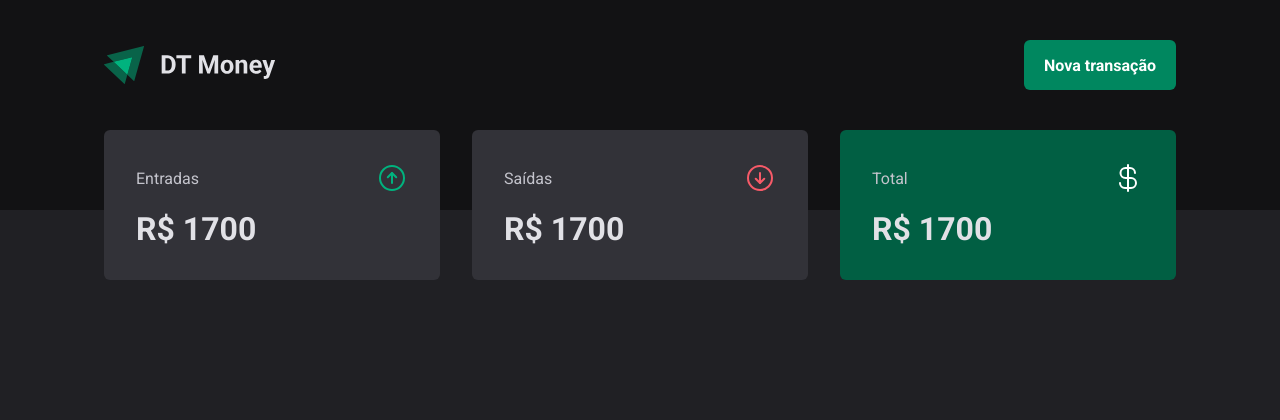
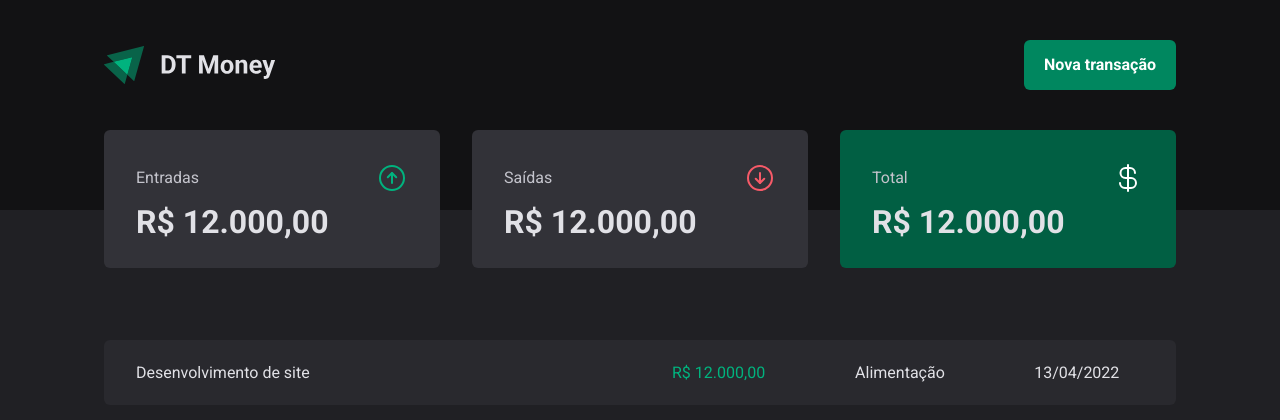
Before and after one commit to ig-swll/dtmoney, a React (Vite) app: page / in a window 1280 px wide. Shown: the top 420 px of the page. Built offline with nearby package versions, Linux system fonts and the light colour scheme.

Commit message:
componente Transactions

```diff
--- a/src/components/Summary/index.tsx
+++ b/src/components/Summary/index.tsx
@@ -10,7 +10,7 @@ export function Summary() {
           <span>Entradas</span>
           <ArrowCircleUp size={32} color={defaultTheme['green-300']} />
         </header>
-        <strong>R$ 1700</strong>
+        <strong>R$ 12.000,00</strong>
       </SummaryCard>
 
       <SummaryCard>
@@ -18,7 +18,7 @@ export function Summary() {
           <span>Saídas</span>
           <ArrowCircleDown size={32} color={defaultTheme['red-300']} />
         </header>
-        <strong>R$ 1700</strong>
+        <strong>R$ 12.000,00</strong>
       </SummaryCard>
 
       <SummaryCard variant="green">
@@ -26,7 +26,7 @@ export function Summary() {
           <span>Total</span>
           <CurrencyDollar size={32} color={defaultTheme.white} />
         </header>
-        <strong>R$ 1700</strong>
+        <strong>R$ 12.000,00</strong>
       </SummaryCard>
     </SummaryContainer>
   )
--- a/src/components/Summary/styles.ts
+++ b/src/components/Summary/styles.ts
@@ -3,6 +3,7 @@ import styled, { css } from 'styled-components'
 export const SummaryContainer = styled.section`
   width: 100%;
   max-width: 1120px;
+
   margin: 0 auto;
   padding: 0 1.5rem;
 
@@ -11,6 +12,28 @@ export const SummaryContainer = styled.section`
   gap: 2rem;
 
   margin-top: -5rem;
+
+  @media screen and (max-width: 950px) {
+    gap: 1rem;
+    overflow-x: auto;
+  }
+
+  scrollbar-width: thin;
+  scrollbar-color: ${({ theme }) => theme['gray-500']} transparent;
+
+  &::-webkit-scrollbar {
+    height: 16px;
+  }
+
+  &::-webkit-scrollbar-track {
+    background-color: transparent;
+  }
+
+  &::-webkit-scrollbar-thumb {
+    background-color: ${({ theme }) => theme['gray-500']};
+    border-radius: 100px;
+    border: 5px solid ${({ theme }) => theme['gray-800']};
+  }
 `
 
 interface SummaryCardProps {
@@ -21,6 +44,7 @@ export const SummaryCard = styled.div<SummaryCardProps>`
   background: ${({ theme }) => theme['gray-600']};
   border-radius: 6px;
   padding: 2rem;
+  min-width: 280px;
 
   header {
     display: flex;
--- a/src/pages/Transactions/index.tsx
+++ b/src/pages/Transactions/index.tsx
@@ -1,5 +1,12 @@
+import { TagSimple } from 'phosphor-react'
+
 import { Header } from '../../components/Header'
 import { Summary } from '../../components/Summary'
+import {
+  PriceHighlight,
+  TransactionsContainer,
+  TransactionsTable,
+} from './styles'
 
 export function Transactions() {
   return (
@@ -7,6 +14,23 @@ export function Transactions() {
       <Header />
 
       <Summary />
+
+      <TransactionsContainer>
+        <TransactionsTable>
+          <tbody>
+            <tr>
+              <td>Desenvolvimento de site</td>
+              <td>
+                <PriceHighlight variant="income">R$ 12.000,00</PriceHighlight>
+              </td>
+              <td>
+                <TagSimple size={16} /> Alimentação
+              </td>
+              <td>13/04/2022</td>
+            </tr>
+          </tbody>
+        </TransactionsTable>
+      </TransactionsContainer>
     </div>
   )
 }
--- a/src/pages/Transactions/styles.ts
+++ b/src/pages/Transactions/styles.ts
@@ -0,0 +1,88 @@
+import styled from 'styled-components'
+
+export const TransactionsContainer = styled.main`
+  width: 100%;
+  max-width: 1120px;
+  margin: 4rem auto 0;
+  padding: 0 1.5rem;
+`
+
+export const TransactionsTable = styled.table`
+  width: 100%;
+  border-collapse: separate;
+  border-spacing: 0 0.5rem;
+  /* margin-top: 1.5rem; */
+
+  td {
+    background: ${({ theme }) => theme['gray-700']};
+    padding: 1.25rem 2rem;
+    &:first-child {
+      border-top-left-radius: 6px;
+      border-bottom-left-radius: 6px;
+      width: calc(50% -1px);
+    }
+    &:last-child {
+      border-top-right-radius: 6px;
+      border-bottom-right-radius: 6px;
+    }
+    svg {
+      display: none;
+    }
+
+    &:first-of-type {
+      width: 50%;
+    }
+  }
+
+  @media screen and (max-width: 768px) {
+    tr {
+      display: flex;
+      flex-wrap: wrap;
+      width: 100%;
+      border-radius: 6px;
+    }
+    td {
+      padding: 1.25rem 1.5rem;
+      &:first-of-type {
+        width: 100%;
+        border-bottom-left-radius: 0;
+        border-top-right-radius: 6px;
+        padding-bottom: 0;
+      }
+      &:nth-of-type(2) {
+        width: 100%;
+        padding-top: 0;
+      }
+      &:nth-of-type(3) {
+        display: flex;
+        align-items: center;
+        gap: 0.25rem;
+        width: 50%;
+        border-bottom-left-radius: 6px;
+        padding-top: 0;
+        vertical-align: middle;
+        color: ${({ theme }) => theme['gray-500']};
+
+        svg {
+          display: inline;
+        }
+      }
+      &:last-of-type {
+        width: 50%;
+        text-align: right;
+        border-top-right-radius: 0px;
+        border-bottom-right-radius: 6px;
+        padding-top: 0;
+        color: ${({ theme }) => theme['gray-500']};
+      }
+    }
+  }
+`
+interface PriceHighlightProps {
+  variant: 'income' | 'outcome'
+}
+
+export const PriceHighlight = styled.span<PriceHighlightProps>`
+  color: ${({ theme, variant }) =>
+    variant === 'income' ? theme['green-300'] : theme['red-300']};
+`
--- a/src/styles/global.ts
+++ b/src/styles/global.ts
@@ -21,6 +21,7 @@ export const GlobalStyles = createGlobalStyle`
 
     body, input, textarea, button {
       font: 400 1rem Roboto, sans-serif;
+      line-height: 160%;
     }
   }
 `
```
Also changed, not shown: src/pages/Transactions/components/SearchForm/index.tsx (added).
